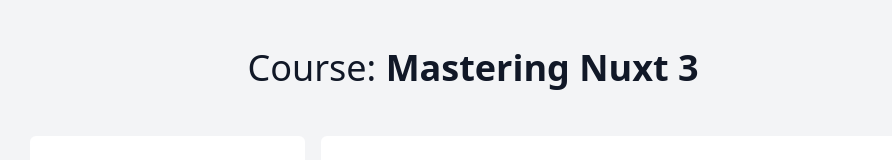
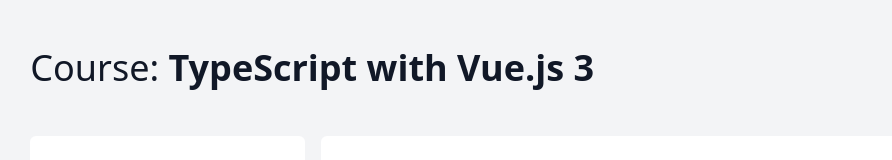
Before and after one commit to Wong0790/mastering-nuxt-3, a Nuxt app: page /course/chapter/1-chapter-1/lesson/1-introduction-to-typescript-with-vue-js-3 in a window 1280 px wide. Shown: the top 160 px of the page, without its empty margins (167-1059 px from the left). Built offline with nearby package versions, Linux system fonts and the light colour scheme; no server answers.

Commit message:
Login, middleware

```diff
--- /dev/null
+++ b/composables/useFirstLesson.ts
@@ -0,0 +1,4 @@
+export const useFirstLesson = () => {
+  const { chapters } = useCourse();
+  return chapters[0].lessons[0];
+};
--- /dev/null
+++ b/middleware/auth.ts
@@ -0,0 +1,6 @@
+export default defineNuxtRouteMiddleware((to, from) => {
+  if (to.params.chapterSlug === "1-chapter-1") {
+    return;
+  }
+  return navigateTo("/login");
+});
--- /dev/null
+++ b/middleware/history.global.ts
@@ -0,0 +1,4 @@
+export default defineNuxtRouteMiddleware((to, from) => {
+  const navigationHistory = useLocalStorage("history", []);
+  navigationHistory.value.push(to.path);
+});
--- a/pages/course.vue
+++ b/pages/course.vue
@@ -1,9 +1,10 @@
 <template>
+  <div>
     <div class="prose mb-12">
       <h1>
         <span class="font-medium">
           Course:
-        <span class="font-bold">Mastering Nuxt 3</span>
+          <span class="font-bold">{{ title }}</span>
         </span>
       </h1>
     </div>
@@ -55,10 +56,11 @@
         </NuxtErrorBoundary>
       </div>
     </div>
+  </div>
 </template>
 
 <script setup>
-const { chapters } = useCourse();
+const { title, chapters } = useCourse();
 
 const resetError = (error) => {
   error.value = null;
--- a/pages/course/chapter/[chapterSlug]/lesson/[lessonSlug].vue
+++ b/pages/course/chapter/[chapterSlug]/lesson/[lessonSlug].vue
@@ -40,7 +40,8 @@
 });
 
 definePageMeta({
-  middleware: function ({ params }, from) {
+  middleware: [
+    function ({ params }, from) {
       const course = useCourse();
 
       const chapter = course.chapters.find(
@@ -69,6 +70,8 @@
         );
       }
     },
+    "auth",
+  ],
 });
 
 const lesson = computed(() => {
--- a/pages/index.vue
+++ b/pages/index.vue
@@ -1 +1,9 @@
-<template>Hello, world!</template>
+<template>
+  <NuxtLink class="underline font-medium" :href="firstLesson.path">
+    Go to first lesson</NuxtLink
+  >
+</template>
+
+<script setup lang="ts">
+const firstLesson = useFirstLesson();
+</script>
--- /dev/null
+++ b/pages/login.vue
@@ -0,0 +1,12 @@
+<template>
+  <div class="prose w-full max-w-2xl h-9">
+    <h1>Log in to {{ title }}</h1>
+    <button class="bg-blue-500 text-white font-bold py-2 px-4 rounded">
+      Log in with Github
+    </button>
+  </div>
+</template>
+
+<script lang="ts" setup>
+const { title } = useCourse();
+</script>
```
Lines whose indentation alone changed are shown as unchanged.
